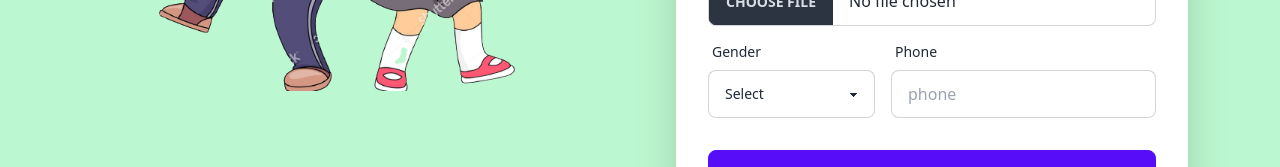
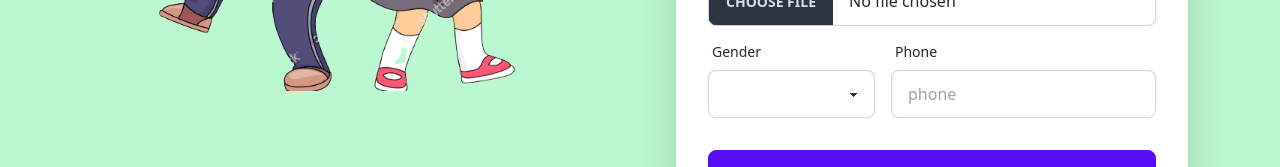
Before and after one commit to mim2041/dancing-school-client, a React (Vite) app: page /signup in a window 1280 px wide. Shown: the part 700-867 px from the top of the page. Built offline with nearby package versions, Linux system fonts and the light colour scheme.

Commit message:
signUp form created using react form hook

```diff
--- a/src/pages/Login/SignUp.jsx
+++ b/src/pages/Login/SignUp.jsx
@@ -4,14 +4,17 @@ import signupImg from '../../assets/images/signup.png'
 
 
 const SignUp = () => {
-    const { register, handleSubmit } = useForm();
-    const [data, setData] = useState("");
+    const { register, handleSubmit, formState: { errors } } = useForm();
+  const onSubmit = data => {
+    console.log(data)
+  };
+  console.log(errors);
 
     return (
         <div className="pt-28 bg-green-200">
             <h1 className="text-4xl font-bold text-center mb-4 lg:mt-12">Sign Up Now</h1>
             <div className="hero min-h-screen">
-                <form onSubmit={handleSubmit((data) => setData(JSON.stringify(data)))} className="hero-content flex-col lg:flex-row justify-between lg:gap-12">
+                <form onSubmit={handleSubmit(onSubmit)} className="hero-content flex-col lg:flex-row justify-between lg:gap-12">
                     <div className="w-full">
                         <img src={signupImg} className="w-3/4 mx-auto" alt="" />
                     </div>
@@ -59,7 +62,7 @@ const SignUp = () => {
                                     <label className="label">
                                         <span className="label-text">Gender</span>
                                     </label>
-                                    <select className="select select-bordered w-full max-w-xs">
+                                    <select {...register("confirm")} className="select select-bordered w-full max-w-xs">
                                         <option disabled selected>Select</option>
                                         <option>Male</option>
                                         <option>Female</option>
```
